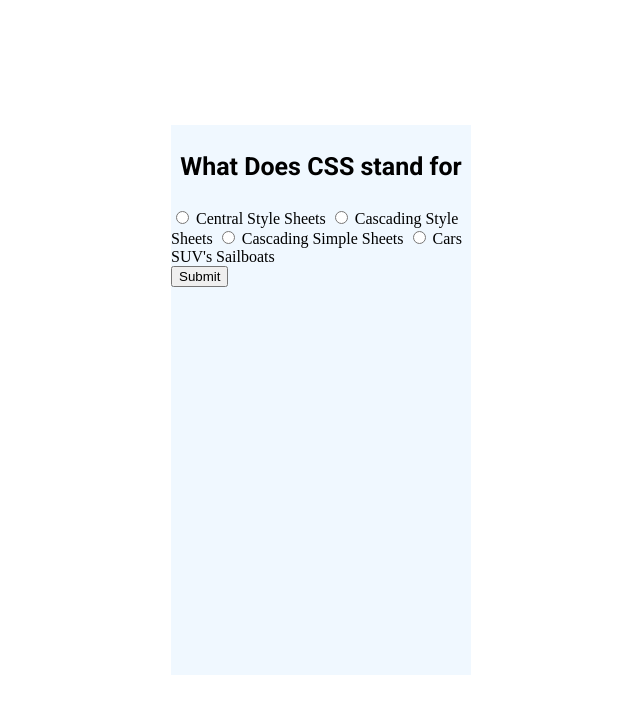
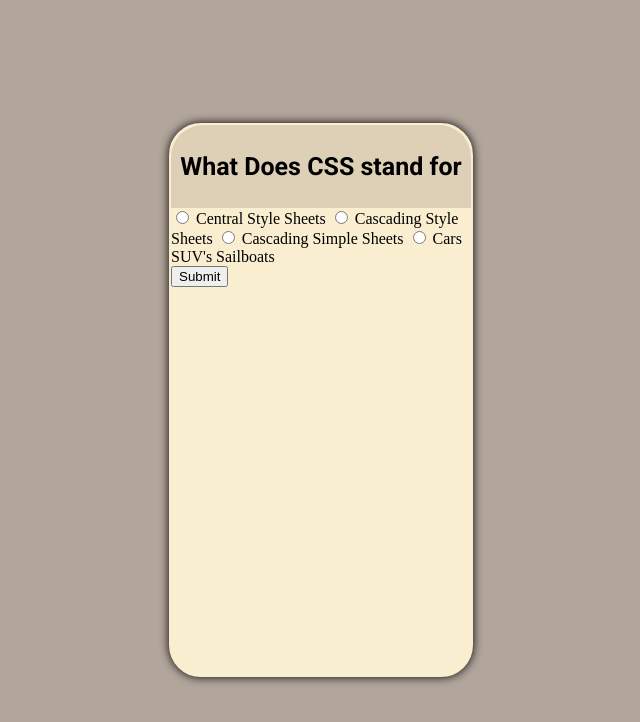
Before and after one commit to Ameer2000Mzori/Quiz-App, a website built with webpack: page src/index.html in a window 1280 px wide. Shown: the whole page, without its empty margins (319-959 px from the left). Built offline with nearby package versions, Linux system fonts and the light colour scheme.

Commit message:
added styling to the card and text

```diff
--- a/src/style.scss
+++ b/src/style.scss
@@ -19,6 +19,7 @@ body {
   align-items: center;
   height: 100vh;
   justify-content: center;
+  background-color: $colorThree;
 
   .head {
     height: 550px;
@@ -27,7 +28,10 @@ body {
     flex-direction: column;
     text-align: start;
     align-items: start;
-    background-color: aliceblue;
+    background-color: $colorOne;
+    filter: drop-shadow(0 0 5px black);
+    border-radius: 2rem;
+    border: solid $colorOne 2px;
 
     .quastion-Text-Wrap {
       height: 15%;
@@ -36,6 +40,8 @@ body {
       text-align: center;
       align-items: center;
       justify-content: center;
+      border-radius: 2rem 2rem 0 0;
+      background-color: $colorTwo;
 
       .quastion-Text {
         font-size: 25px;
```
Also changed, not shown: src/style.css, 1 other file.
